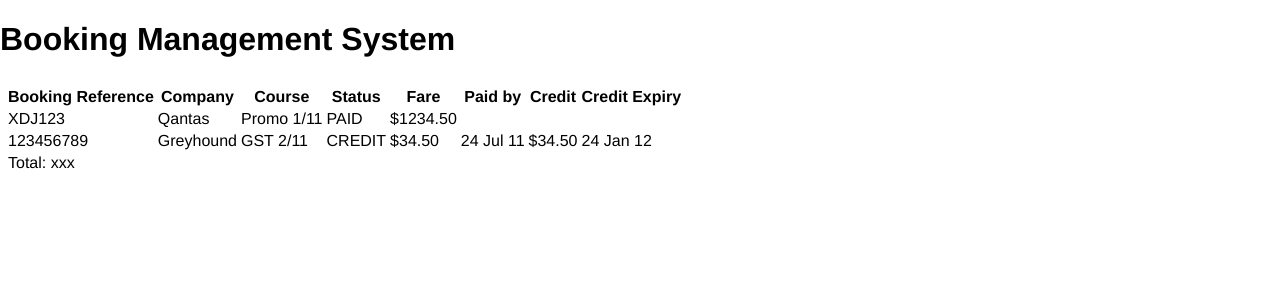
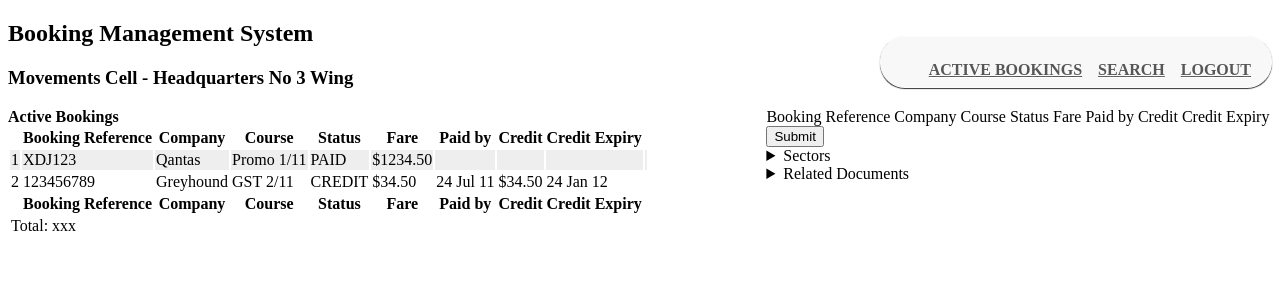
Before and after one commit to qtse/BookingManager, a Python web app: template templates/index.html in a window 1280 px wide. Shown: the top 300 px of the page. Run offline with Jinja, Linux system fonts and the light colour scheme; the template is opened without the code that fills it, so the values that code supplies are empty.

Commit message:
New styles

```diff
--- a/stylesheets/main.css
+++ b/stylesheets/main.css
@@ -1,37 +1,103 @@
-/* Makeshift CSS Reset */
-{
-  margin: 0;
-  padding: 0;
-}
-
-/* Display HTML5 elements as block */
-header, footer, nav, article, section {
+header,footer,
+/*article,*/section,
+hgroup,nav/*,
+figure*/ {
+  /* Giving a display value to the HTML5 rendered elements: */
   display: block;
 }
 
-body {
-  margin: 0 auto;
-  font-family: Helvetica, Arial, sans-serif;
+nav {
+  background: 50% 50% #f8f8f8;
+  position: absolute;
+  right: 0;
+  top: 1em;
+  border: 1px solid #FCFCFC;
+  border-radius: 25px;
+  box-shadow: 0 1px 1px #333333;
 }
 
-p {
-  padding-bottom: 22px;
+nav ul li{
+  display: inline;
+  padding: 2px;
 }
 
-#bookingList {
-  width: 100%;
+nav ul li a,
+nav ul li a:visited {
+  color: #565656;
+  display: block;
+  float: left;
+  font-weight: bold;
+  margin: 4px;
+  padding: 4px;
+  text-shadow: 0 1px 1px white;
+  text-transform: uppercase;
 }
 
-#content {
-  display: table;
+nav ul li a:hover {
+  text-decoration: none;
+  background-color: #e0e0e0;
 }
-#left {
-  display: table-cell;
+
+/* Article styles: */
+#page {
+  width: 100%;
+  margin: 0 auto;
+  position: relative;
+}
+
+tbody tr:nth-child(odd) {
+  background-color: #eee;
+}
+
+#listing caption {
+  text-align: left;
+  font-weight: bold;
+}
+
+#listing {
   width: 60%;
-  padding: 5px;
+  float: left;
 }
-#right {
-  display: table-cell;
+
+#details {
   width: 40%;
-  padding: 5px;
+  float: left;
 }
+
+#bookingList tbody tr:hover {
+  background-color: #ddd;
+}
+
+/* Footer styling: */
+footer {
+  margin-bottom: 30px;
+  text-align: center;
+  font-size: 0.825em;
+}
+
+footer p {
+  margin-bottom: -2.5em;
+  position: relative;
+}
+
+footer a,footer a:visited {
+  color: #cccccc;
+  background-color: #213e4a;
+  display: block;
+  padding: 2px 4px;
+  z-index: 100;
+  position: relative;
+}
+
+footer a:hover {
+  text-decoration: none;
+  background-color: #142830;
+}
+
+footer a.by {
+  float: left;
+}
+
+footer a.up {
+  float: right;
+}
--- a/templates/index.html
+++ b/templates/index.html
@@ -1,16 +1,31 @@
 <!doctype html>
 <html>
 <head>
+<meta http-equiv="Content-Type" content="text/html; charset=utf-8" />
 <title>Booking Management System</title>
 <link rel="stylesheet" type="text/css" href="stylesheets/main.css" />
 </head>
 <body>
-<header><h1>Booking Management System</h1></header>
+<section id="page">
+  <header>
+    <hgroup>
+      <h1>Booking Management System</h1>
+      <h3>Movements Cell - Headquarters No 3 Wing</h3>
+    </hgroup>
+    <nav><ul>
+      <li><a href="#">Active Bookings</a></li>
+      <li><a href="#">Search</a></li>
+      <li><a href="#">Logout</a></li>
+    </ul></nav>
+  </header>
+
   <section id="content">
-  <section id="left">
+    <section id="listing">
       <table id="bookingList">
+        <caption>Active Bookings</caption>
         <thead>
           <tr>
+            <th></th>
             <th>Booking Reference</th>
             <th>Company</th>
             <th>Course</th>
@@ -24,11 +39,24 @@
         </thead>
         <tfoot>
           <tr>
+            <th></th>
+            <th>Booking Reference</th>
+            <th>Company</th>
+            <th>Course</th>
+            <th>Status</th>
+            <th>Fare</th>
+            <th>Paid by</th>
+            <th>Credit</th>
+            <th>Credit Expiry</th>
+            <th></th>
+          </tr>
+          <tr>
             <td colspan="9">Total: xxx</td>
           </tr>
         </tfoot>
         <tbody>
           <tr>
+            <td>1</td>
             <td>XDJ123</td>
             <td>Qantas</td>
             <td>Promo 1/11</td>
@@ -40,12 +68,13 @@
             <td></td>
           </tr>
           <tr>
+            <td>2</td>
             <td>123456789</td>
             <td>Greyhound</td>
             <td>GST 2/11</td>
             <td>CREDIT</td>
             <td>$34.50</td>
-          <td>24 Jul 11</td>
+            <td><time datetime="2011-07-24">24 Jul 11</time></td>
             <td>$34.50</td>
             <td>24 Jan 12</td>
             <td></td>
@@ -53,17 +82,54 @@
         </tbody>
       </table>
     </section>
-  <section id="right">
+
     <section id="details">
+      <section id="editForm">
+        <form>
+          <label>Booking Reference</label>
+          <label>Company</label>
+          <label>Course</label>
+          <label>Status</label>
+          <label>Fare</label>
+          <label>Paid by</label>
+          <label>Credit</label>
+          <label>Credit Expiry</label>
+          <button type="submit">Submit</button>
+        </form>
       </section>
-    <section id="sectors">
+      <details id="sectors">
+        <summary>Sectors</summary>
         <table>
+          <thead>
+            <tr>
+              <th>From</th>
+              <th>To</th>
+              <th>Date</th>
+              <th>Service</th>
+              <th>PAX</th>
+            </tr>
+          </thead>
+          <tfoot>
+          </tfoot>
+          <tbody>
+          </tbody>
         </table>
-    </section>
-    <section id="documents">
+      </details>
+      <details id="documents">
+        <summary>Related Documents</summary>
+        <ul>
+          <li><a href="#">Doc 1</a></li>
+        </ul>
+      </details>
     </section>
   </section>
+
+  <footer></footer>
 </section>
-<footer></footer>
+
+<!--<script src="http://ajax.googleapis.com/ajax/libs/jquery/1.3.2/jquery.min.js"></script>
+<script src="jquery.scrollTo-1.4.2/jquery.scrollTo-min.js"></script>
+<script src="script.js"></script>-->
+
 </body>
 </html>
```
Lines whose indentation alone changed are shown as unchanged.
